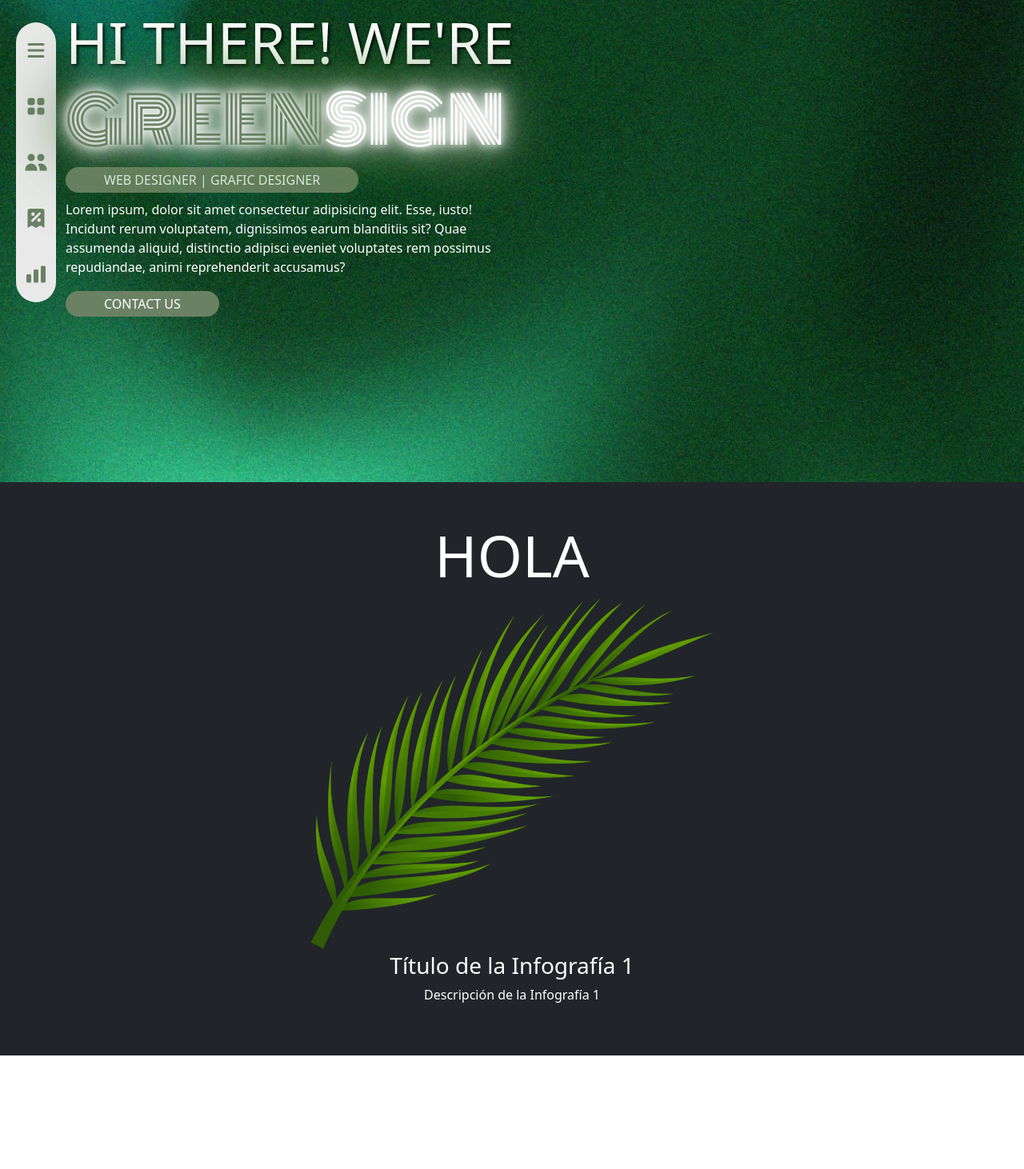
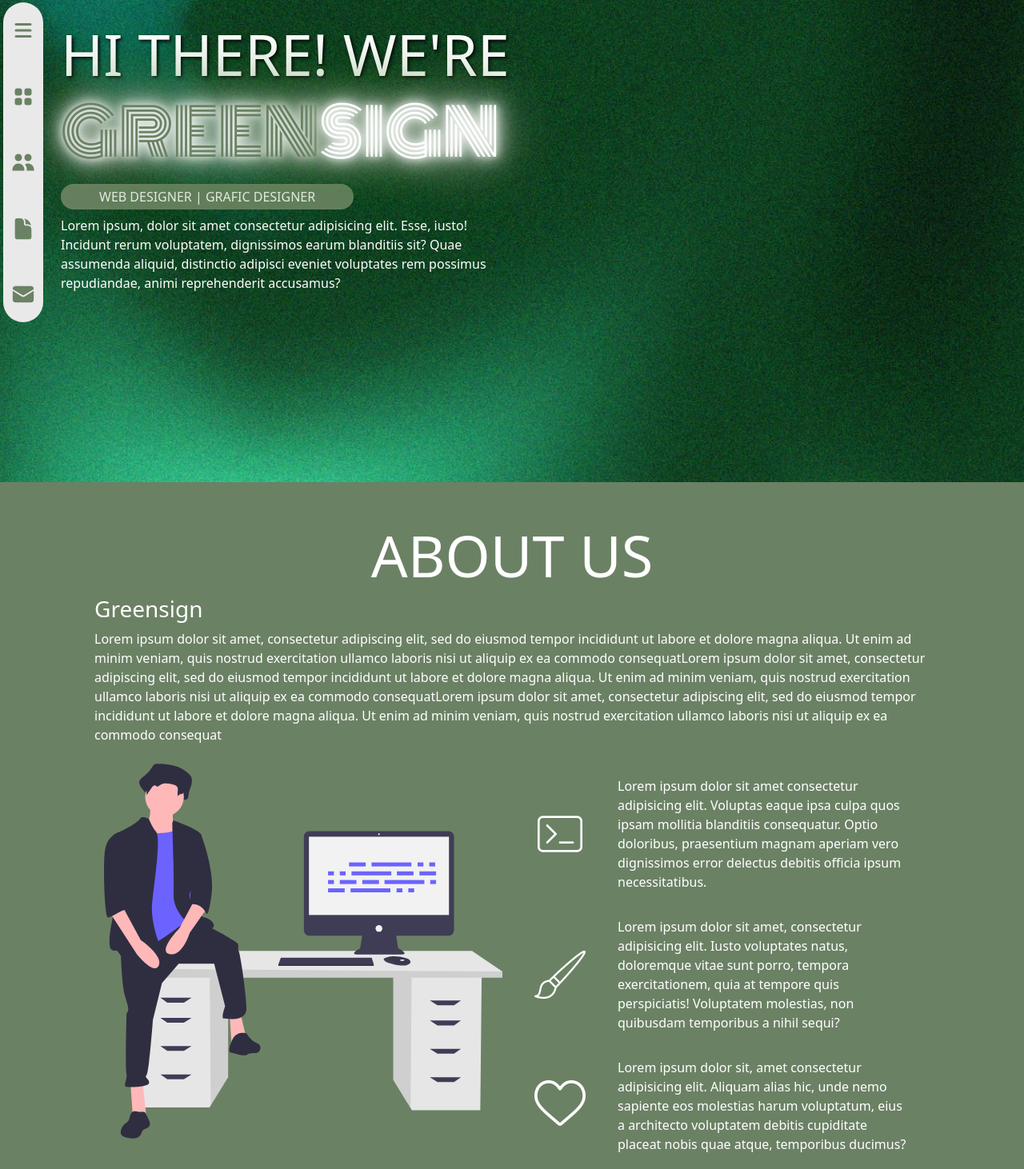
Before and after one commit to MarcoApunto/Greensign_Portfolio, a plain HTML site: page index.html in a window 1280 px wide. Shown: the part 197-1659 px from the top of the page at 80% size. Before the commit the page ends 1517 px from the top, so only its background shows below. Drawn offline with nearby package versions, Linux system fonts and the light colour scheme.

Commit message:
fit_aboutme_icons_done

```diff
--- a/css/style.scss
+++ b/css/style.scss
@@ -98,15 +98,15 @@ select {
 
 nav {
 	position: fixed;
-	height: 350px;
-	left: 20px;
+	height: 25em;
+	left: 0.25em;
 	top: 0;
 	bottom: 0;
 	margin: auto 0;
 	background-color: #e9e9e9;
 	padding: 20px 10px;
 	border-radius: 30px;
-
+	z-index: 9999;
 
 	ul {
 		padding: 0;
@@ -116,6 +116,7 @@ nav {
 		align-items: center;
 		flex-flow: column;
 		height: 100%;
+
 
 		li {
 			width: 100%;
@@ -184,28 +185,17 @@ nav.active ul li a:hover span {
 	margin-left: 0;
 }
 
+
 // Navbar end
 
-.main-background {
+.main-container {
 	height: 100vh;
 	background-image: url('../img/background_main.jpg');
 	background-size: cover;
 	background-position: center;
 
-	.main-content {
-		display: flex;
-		align-items: center;
-		justify-content: center;
-		color: #fff;
-
-		.centered-content {
-			text-align: center;
-		}
-	}
-
 	.text-shadow {
 		text-shadow: 2px 2px 4px rgb(0, 0, 0);
-
 	}
 
 	.fnt-weight-500 {
@@ -253,4 +243,62 @@ nav.active ul li a:hover span {
 		width: fit-content;
 		margin: 0.10rem 0rem;
 	}
+
+	@media (max-width: 768px) {
+		.rounded-rectangle-container {
+			padding: 0.15rem 1rem;
+			width: max-content;
+		}
+	}
 }
+// Main end
+// About start
+.row {
+	display: flex;
+}
+.icon-about-us {
+	margin: 1rem;
+	display: flex;
+	align-items: center;
+
+	img {
+	  width: 4rem;
+	  height: auto;
+	  margin-right: 0.5rem; /* Espacio entre la imagen y el texto */
+	}
+
+	.text-right {
+	  margin-left: 2rem;
+	  text-align: left;
+	}
+  }
+
+
+
+
+
+
+
+/* .icon-about-us {
+    margin: 1rem;
+    max-width: 4rem;
+    height: 4rem;
+    display: flex;
+
+    img {
+        width: 100%;
+        height: auto;
+    }
+	div.text-right {
+        margin-right: 1rem;
+    }
+} */
+
+
+// About end
+
+
+
+.bg-clr-sage {
+	background-color: #6B8164;
+}
--- a/index.html
+++ b/index.html
@@ -19,31 +19,55 @@
 		<ul>
 			<li>
 				<a href="javascript:toggleMenu()">
-                    <svg xmlns="http://www.w3.org/2000/svg" class="h-5 w-5" viewBox="0 0 20 20" fill="currentColor"><path fill-rule="evenodd" d="M3 5a1 1 0 011-1h12a1 1 0 110 2H4a1 1 0 01-1-1zM3 10a1 1 0 011-1h12a1 1 0 110 2H4a1 1 0 01-1-1zM3 15a1 1 0 011-1h12a1 1 0 110 2H4a1 1 0 01-1-1z" clip-rule="evenodd" /></svg>
+					<svg xmlns="http://www.w3.org/2000/svg" class="h-5 w-5" viewBox="0 0 20 20" fill="currentColor">
+						<path fill-rule="evenodd"
+							d="M3 5a1 1 0 011-1h12a1 1 0 110 2H4a1 1 0 01-1-1zM3 10a1 1 0 011-1h12a1 1 0 110 2H4a1 1 0 01-1-1zM3 15a1 1 0 011-1h12a1 1 0 110 2H4a1 1 0 01-1-1z"
+							clip-rule="evenodd" />
+					</svg>
 					<span>Menu</span>
 				</a>
 			</li>
 			<li>
 				<a href="index.html">
-                    <svg xmlns="http://www.w3.org/2000/svg" class="h-5 w-5" viewBox="0 0 20 20" fill="currentColor"><path d="M5 3a2 2 0 00-2 2v2a2 2 0 002 2h2a2 2 0 002-2V5a2 2 0 00-2-2H5zM5 11a2 2 0 00-2 2v2a2 2 0 002 2h2a2 2 0 002-2v-2a2 2 0 00-2-2H5zM11 5a2 2 0 012-2h2a2 2 0 012 2v2a2 2 0 01-2 2h-2a2 2 0 01-2-2V5zM11 13a2 2 0 012-2h2a2 2 0 012 2v2a2 2 0 01-2 2h-2a2 2 0 01-2-2v-2z" /></svg>
+					<svg xmlns="http://www.w3.org/2000/svg" class="h-5 w-5" viewBox="0 0 20 20" fill="currentColor">
+						<path
+							d="M5 3a2 2 0 00-2 2v2a2 2 0 002 2h2a2 2 0 002-2V5a2 2 0 00-2-2H5zM5 11a2 2 0 00-2 2v2a2 2 0 002 2h2a2 2 0 002-2v-2a2 2 0 00-2-2H5zM11 5a2 2 0 012-2h2a2 2 0 012 2v2a2 2 0 01-2 2h-2a2 2 0 01-2-2V5zM11 13a2 2 0 012-2h2a2 2 0 012 2v2a2 2 0 01-2 2h-2a2 2 0 01-2-2v-2z" />
+					</svg>
 					<span>Home</span>
 				</a>
 			</li>
 			<li>
 				<a href="#">
-                    <svg xmlns="http://www.w3.org/2000/svg" class="h-5 w-5" viewBox="0 0 20 20" fill="currentColor"><path d="M9 6a3 3 0 11-6 0 3 3 0 016 0zM17 6a3 3 0 11-6 0 3 3 0 016 0zM12.93 17c.046-.327.07-.66.07-1a6.97 6.97 0 00-1.5-4.33A5 5 0 0119 16v1h-6.07zM6 11a5 5 0 015 5v1H1v-1a5 5 0 015-5z" /></svg>
+					<svg xmlns="http://www.w3.org/2000/svg" class="h-5 w-5" viewBox="0 0 20 20" fill="currentColor">
+						<path
+							d="M9 6a3 3 0 11-6 0 3 3 0 016 0zM17 6a3 3 0 11-6 0 3 3 0 016 0zM12.93 17c.046-.327.07-.66.07-1a6.97 6.97 0 00-1.5-4.33A5 5 0 0119 16v1h-6.07zM6 11a5 5 0 015 5v1H1v-1a5 5 0 015-5z" />
+					</svg>
 					<span>About&#160;Us</span>
 				</a>
 			</li>
 			<li>
 				<a href="#">
-                    <svg xmlns="http://www.w3.org/2000/svg" class="h-5 w-5" viewBox="0 0 20 20" fill="currentColor"><path fill-rule="evenodd" d="M5 2a2 2 0 00-2 2v14l3.5-2 3.5 2 3.5-2 3.5 2V4a2 2 0 00-2-2H5zm2.5 3a1.5 1.5 0 100 3 1.5 1.5 0 000-3zm6.207.293a1 1 0 00-1.414 0l-6 6a1 1 0 101.414 1.414l6-6a1 1 0 000-1.414zM12.5 10a1.5 1.5 0 100 3 1.5 1.5 0 000-3z" clip-rule="evenodd" /></svg>
+					<svg aria-hidden="true" fill="currentColor" viewBox="0 0 24 24" xmlns="http://www.w3.org/2000/svg">
+						<path
+							d="M5.625 1.5c-1.036 0-1.875.84-1.875 1.875v17.25c0 1.035.84 1.875 1.875 1.875h12.75c1.035 0 1.875-.84 1.875-1.875V12.75A3.75 3.75 0 0016.5 9h-1.875a1.875 1.875 0 01-1.875-1.875V5.25A3.75 3.75 0 009 1.5H5.625z">
+						</path>
+						<path
+							d="M12.971 1.816A5.23 5.23 0 0114.25 5.25v1.875c0 .207.168.375.375.375H16.5a5.23 5.23 0 013.434 1.279 9.768 9.768 0 00-6.963-6.963z">
+						</path>
+					</svg>
 					<span>Portfolio</span>
 				</a>
 			</li>
 			<li>
 				<a href="#">
-                    <svg xmlns="http://www.w3.org/2000/svg" class="h-5 w-5" viewBox="0 0 20 20" fill="currentColor"><path d="M2 11a1 1 0 011-1h2a1 1 0 011 1v5a1 1 0 01-1 1H3a1 1 0 01-1-1v-5zM8 7a1 1 0 011-1h2a1 1 0 011 1v9a1 1 0 01-1 1H9a1 1 0 01-1-1V7zM14 4a1 1 0 011-1h2a1 1 0 011 1v12a1 1 0 01-1 1h-2a1 1 0 01-1-1V4z" /></svg>
+					<svg aria-hidden="true" fill="currentColor" viewBox="0 0 24 24" xmlns="http://www.w3.org/2000/svg">
+						<path
+							d="M1.5 8.67v8.58a3 3 0 003 3h15a3 3 0 003-3V8.67l-8.928 5.493a3 3 0 01-3.144 0L1.5 8.67z">
+						</path>
+						<path
+							d="M22.5 6.908V6.75a3 3 0 00-3-3h-15a3 3 0 00-3 3v.158l9.714 5.978a1.5 1.5 0 001.572 0L22.5 6.908z">
+						</path>
+					</svg>
 					<span>Contact</span>
 				</a>
 			</li>
@@ -51,13 +75,13 @@
 	</nav>
 
 
-	<main class="main-background d-flex align-items-center justify-content-center">
-		<div class="container text-left text-white">
+	<main class="main-container d-flex align-items-center justify-content-center" style="padding-left: 4em; padding-right: 5em;">
+		<div class="container text-start text-white main-cont">
 			<h1 class="display-2 text-shadow"><span class="fnt-weight-500">HI THERE!</span> WE'RE</h1>
 			<h1 class="display-1 text-shadow fnt-type-title text-container neon-text"><span
 					class="fnt-clr-sage ">GREEN</span>SIGN</h1>
-			<span class="rounded-rectangle-container">WEB DESIGNER | GRAFIC DESIGNER</span>
-			<div class="p-0 mb-1 mt-2">
+			<span class="rounded-rectangle-container mt-2 mb-2">WEB DESIGNER | GRAFIC DESIGNER</span>
+			<div class="p-0 ">
 				<div class="col-md-6">
 					<p>
 						Lorem ipsum, dolor sit amet consectetur adipisicing elit. Esse, iusto! Incidunt
@@ -66,12 +90,67 @@
 					</p>
 				</div>
 			</div>
-			<span class="rounded-rectangle-container">CONTACT US</span>
+			<!-- <span class="rounded-rectangle-container">CONTACT US</span> -->
 		</div>
 	</main>
 
+	<section>
+		<div class="container-fluid bg-clr-sage">
+			<div class="container text-white p-5">
+				<h1 class="text-center display-2">ABOUT US</h1>
+				<div class="text-left pb-4">
+					<h3>Greensign</h3>
+					<span>
+						Lorem ipsum dolor sit amet, consectetur adipiscing elit, sed do eiusmod tempor incididunt ut
+						labore et dolore magna aliqua. Ut enim ad minim veniam, quis nostrud exercitation ullamco
+						laboris nisi ut aliquip ex ea commodo consequatLorem ipsum dolor sit amet, consectetur
+						adipiscing elit, sed do eiusmod tempor incididunt ut labore et dolore magna aliqua. Ut enim ad
+						minim veniam, quis nostrud exercitation ullamco laboris nisi ut aliquip ex ea commodo
+						consequatLorem ipsum dolor sit amet, consectetur adipiscing elit, sed do eiusmod tempor
+						incididunt ut labore et dolore magna aliqua. Ut enim ad minim veniam, quis nostrud exercitation
+						ullamco laboris nisi ut aliquip ex ea commodo consequat
+					</span>
+				</div>
+
+				<div class="container">
+					<div class="row">
+						<div class="col-md-6">
+							<img src="img/undraw_feeling_proud_qne1.svg" alt="man-sitting-desk" class="d-none d-md-block">
+						</div>
+						<div class="col-md-6">
+							<div class="d-flex flex-column justify-content-between align-items-start h-100">
+								<div class="icon-about-us">
+									<img src="img/terminal.png" alt="linux-terminal">
+									<span class="text-right">Lorem ipsum dolor sit amet consectetur adipisicing elit.
+										Voluptas eaque ipsa culpa quos ipsam mollitia blanditiis consequatur. Optio
+										doloribus, praesentium magnam aperiam vero dignissimos error delectus debitis
+										officia ipsum necessitatibus.</span>
+								</div>
+								<div class="icon-about-us">
+									<img src="img/paint-brush.png" alt="paint-brush">
+									<span class="text-right">Lorem ipsum dolor sit amet, consectetur adipisicing elit.
+										Iusto voluptates natus, doloremque vitae sunt porro, tempora exercitationem,
+										quia at tempore quis perspiciatis! Voluptatem molestias, non quibusdam
+										temporibus a nihil sequi?</span>
+								</div>
+								<div class="icon-about-us">
+									<img src="img/heart.png" alt="heart">
+									<span class="text-right">Lorem ipsum dolor sit, amet consectetur adipisicing elit.
+										Aliquam alias hic, unde nemo sapiente eos molestias harum voluptatum, eius a
+										architecto voluptatem debitis cupiditate placeat nobis quae atque, temporibus
+										ducimus?</span>
+								</div>
+							</div>
+						</div>
+					</div>
+				</div>
+			</div>
+		</div>
+	</section>
+
+
+	<section>
 		<div class="container-fluid bg-dark">
-		<section>
 			<div class="container text-white text-center align-items-center justify-content-center p-5">
 				<h1 class="display-2">HOLA</h1>
 				<div class="row justify-content-center">
@@ -82,10 +161,11 @@
 					</div>
 				</div>
 			</div>
+		</div>
 	</section>
-	</div>
 
 	<script src="js/script.js"></script>
+	<script src="https://code.jquery.com/jquery-3.6.0.min.js"></script>
 	<script src="https://cdn.jsdelivr.net/npm/bootstrap@5.3.0-alpha3/dist/js/bootstrap.bundle.min.js"
 		integrity="sha384-ENjdO4Dr2bkBIFxQpeoTz1HIcje39Wm4jDKdf19U8gI4ddQ3GYNS7NTKfAdVQSZe"
 		crossorigin="anonymous"></script>
```
Also changed, not shown: css/style.css, img/heart.png (added), img/paint-brush.png (added), img/terminal.png (added), img/undraw_feeling_proud_qne1.svg (added), js/script.js (line endings or trailing spaces), 1 other file. Lines whose indentation alone changed are shown as unchanged.
